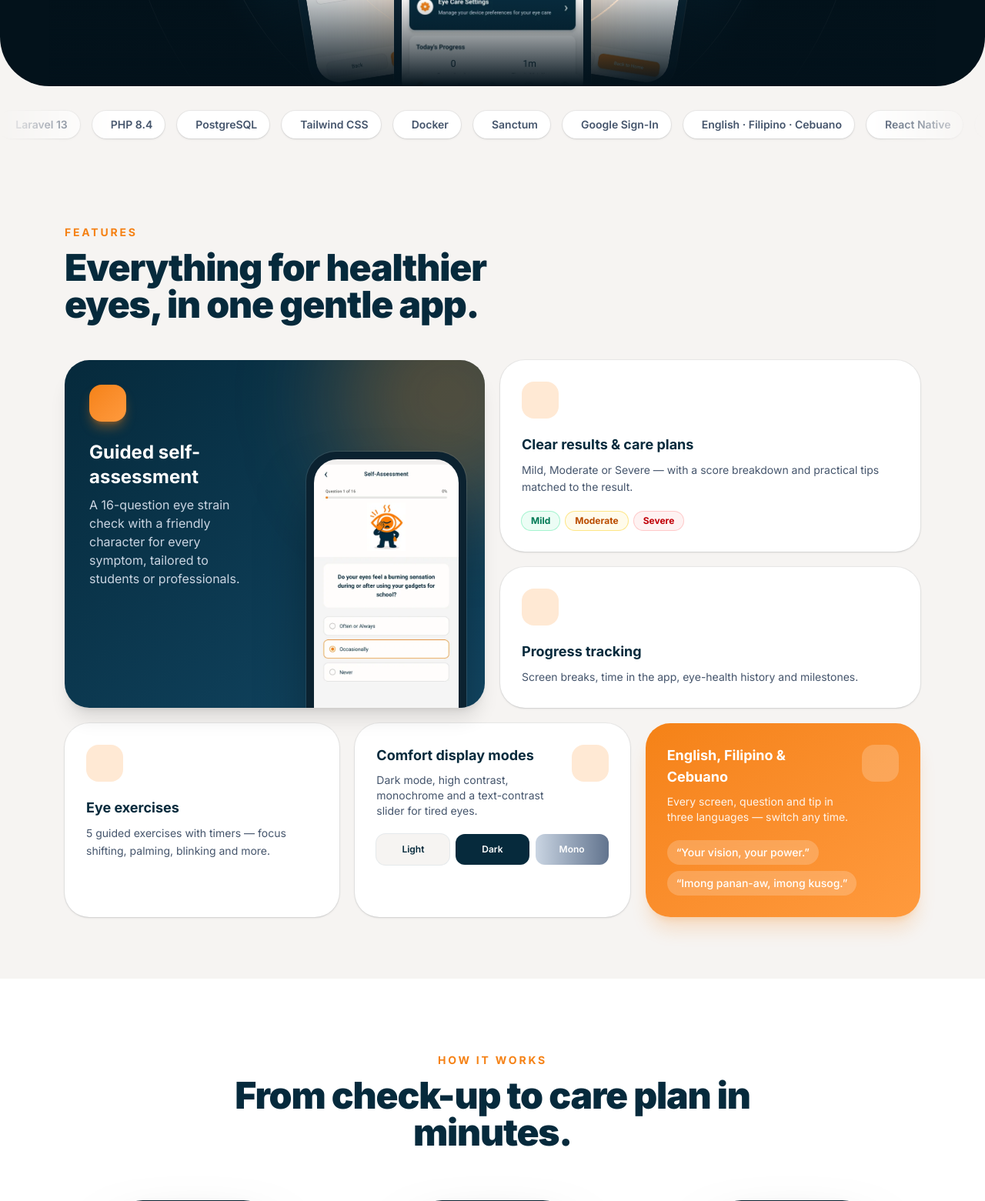
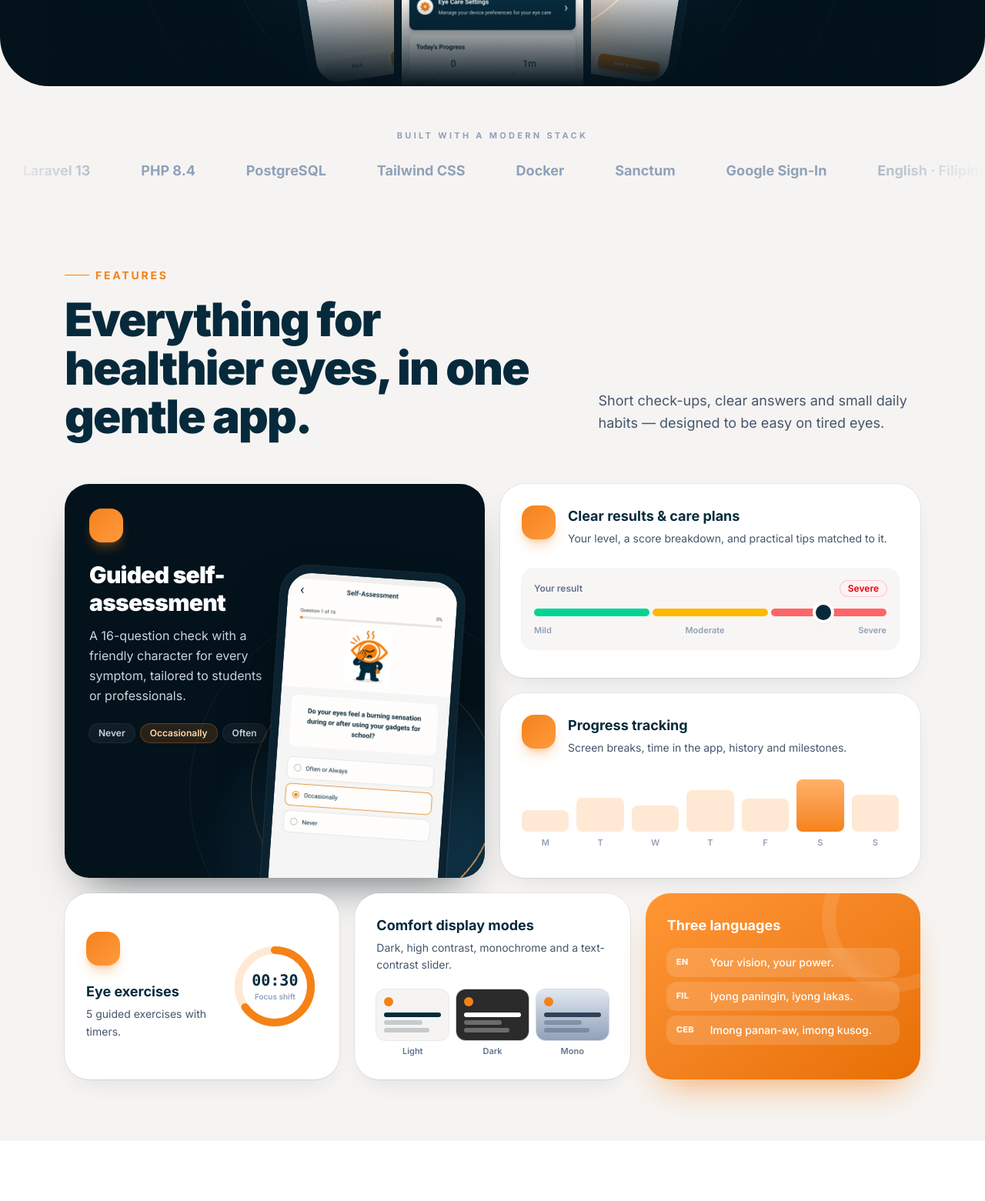
Before and after one commit to KertCainAbajo/MataKO, a Laravel app: page / in a window 1280 px wide. Shown: the part 1135-2696 px from the top of the page at 77% size. Run offline with Laravel 12, Linux system fonts and the light colour scheme; data comes from the database, SQL or seed files in the repository; style sheets or scripts are compiled from the project's sources.

Commit message:
Refresh landing page feature showcase
Replace the pill-style stack strip and text-focused feature cards with a quieter marquee and a visual bento grid featuring app-inspired previews for assessment, results, progress, exercises, display modes, and languages.

```diff
--- a/backend-app/resources/views/landing.blade.php
+++ b/backend-app/resources/views/landing.blade.php
@@ -129,81 +129,147 @@
             </div>
         </section>
 
-        {{-- Built with (endless strip) --}}
-        <section class="relative overflow-hidden py-8 [mask-image:linear-gradient(90deg,transparent,black_12%,black_88%,transparent)]" aria-label="Built with">
-            <div class="animate-marquee flex w-max gap-4 hover:[animation-play-state:paused]">
-                @foreach ([1, 2] as $copy)
-                    @foreach ($stack as [$icon, $name])
-                        <span class="inline-flex items-center gap-2 rounded-full bg-white px-4 py-2 text-sm font-semibold whitespace-nowrap text-slate-600 shadow-sm ring-1 ring-navy/5" @if ($copy === 2) aria-hidden="true" @endif>
-                            <ion-icon name="{{ $icon }}" class="text-base text-brand"></ion-icon>{{ $name }}
-                        </span>
+        {{-- Built with: a quiet logo strip --}}
+        <section class="pt-14 pb-6" aria-label="Built with">
+            <p class="text-center text-[11px] font-bold tracking-[0.3em] text-slate-400 uppercase">Built with a modern stack</p>
+            <div class="mt-6 overflow-hidden [mask-image:linear-gradient(90deg,transparent,black_15%,black_85%,transparent)]">
+                <div class="animate-marquee flex w-max items-center hover:[animation-play-state:paused]">
+                    @foreach ([1, 2] as $copy)
+                        @foreach ($stack as [$icon, $name])
+                            <span class="group inline-flex items-center gap-2.5 px-7 text-lg font-bold whitespace-nowrap text-slate-400 transition hover:text-navy" @if ($copy === 2) aria-hidden="true" @endif>
+                                <ion-icon name="{{ $icon }}" class="text-2xl transition group-hover:text-brand"></ion-icon>{{ $name }}
+                            </span>
+                        @endforeach
                     @endforeach
-                @endforeach
+                </div>
             </div>
         </section>
 
-        {{-- Features: bento grid --}}
+        {{-- Features: bento grid, each card showing a small piece of the app --}}
+        @php
+            $card = 'group relative overflow-hidden rounded-[2rem] bg-white p-7 ring-1 ring-navy/[0.06] shadow-[0_1px_2px_rgba(6,42,60,0.04),0_14px_34px_-18px_rgba(6,42,60,0.16)] transition duration-500 hover:-translate-y-1 hover:shadow-[0_34px_64px_-28px_rgba(6,42,60,0.28)] hover:ring-brand/25';
+            $badge = 'flex h-11 w-11 shrink-0 items-center justify-center rounded-2xl bg-gradient-to-br from-brand to-[#FF9A3D] text-white shadow-lg shadow-brand/30';
+        @endphp
         <section id="features" class="mx-auto max-w-6xl scroll-mt-24 px-5 py-20">
-            <div class="max-w-2xl" data-reveal>
-                <p class="text-sm font-bold tracking-[0.2em] text-brand uppercase">Features</p>
-                <h2 class="mt-3 text-4xl font-black tracking-tight sm:text-5xl">Everything for healthier eyes, in one gentle app.</h2>
+            <div class="grid items-end gap-6 lg:grid-cols-[1.6fr_1fr]" data-reveal>
+                <div>
+                    <p class="inline-flex items-center gap-2 text-sm font-bold tracking-[0.2em] text-brand uppercase"><span class="h-px w-8 bg-brand"></span>Features</p>
+                    <h2 class="mt-4 text-4xl leading-[1.05] font-black tracking-[-0.03em] sm:text-6xl">Everything for healthier eyes, in one gentle app.</h2>
+                </div>
+                <p class="text-lg leading-relaxed text-slate-600 lg:pb-2">Short check-ups, clear answers and small daily habits — designed to be easy on tired eyes.</p>
             </div>
-            <div class="mt-12 grid gap-5 lg:grid-cols-6">
-                {{-- Big: assessment --}}
-                <article class="group relative min-h-[26rem] overflow-hidden rounded-[2rem] bg-gradient-to-br from-navy to-navy-700 p-8 text-white shadow-xl lg:col-span-3 lg:row-span-2" data-reveal>
-                    <div class="pointer-events-none absolute -top-24 -right-24 h-72 w-72 rounded-full bg-brand/30 blur-3xl transition duration-700 group-hover:scale-125"></div>
-                    <span class="relative flex h-12 w-12 items-center justify-center rounded-2xl bg-gradient-to-br from-brand to-[#FF9A3D] shadow-lg shadow-brand/40"><ion-icon name="clipboard" class="text-2xl"></ion-icon></span>
-                    <h3 class="relative mt-6 max-w-[13rem] text-2xl font-bold">Guided self-assessment</h3>
-                    <p class="relative mt-2 max-w-xs text-slate-300 lg:max-w-[13rem]">A {{ $stats['questions'] }}-question eye strain check with a friendly character for every symptom, tailored to students or professionals.</p>
-                    <div class="relative mx-auto mt-8 w-52 transition duration-500 group-hover:-translate-y-3 lg:absolute lg:right-6 lg:-bottom-20 lg:mt-0 lg:w-52">{!! $phone('question', 'Assessment question') !!}</div>
+
+            <div class="mt-14 grid gap-5 lg:grid-cols-6">
+                {{-- Assessment: dark card with the iris rings and the question screen --}}
+                <article class="group relative isolate flex min-h-[32rem] flex-col overflow-hidden rounded-[2rem] bg-[#03121B] p-8 text-white shadow-[0_30px_60px_-30px_rgba(3,18,27,0.7)] lg:col-span-3 lg:row-span-2" data-reveal>
+                    <div class="pointer-events-none absolute inset-0 -z-10" aria-hidden="true">
+                        <div class="absolute inset-0 bg-[radial-gradient(ellipse_70%_60%_at_80%_95%,rgba(40,120,165,0.45),transparent_70%)]"></div>
+                        <div class="absolute right-[-6rem] bottom-[-8rem] h-[30rem] w-[30rem] rounded-full border border-white/[0.06]"></div>
+                        <div class="absolute right-[-1rem] bottom-[-3rem] h-[20rem] w-[20rem] rounded-full border border-brand/30"></div>
+                        <div class="animate-orbit absolute right-[-1rem] bottom-[-3rem] h-[20rem] w-[20rem] rounded-full bg-[conic-gradient(from_0deg,transparent_0deg,transparent_260deg,#FFB067_330deg,#F58216_360deg)] [mask-image:radial-gradient(farthest-side,transparent_calc(100%-2px),black_calc(100%-2px))]"></div>
+                    </div>
+                    <span class="{{ $badge }}"><ion-icon name="clipboard" class="text-xl"></ion-icon></span>
+                    <h3 class="mt-6 text-3xl font-black tracking-tight lg:max-w-[15rem]">Guided self-assessment</h3>
+                    <p class="mt-3 max-w-sm leading-relaxed text-slate-300 lg:max-w-[15rem]">A {{ $stats['questions'] }}-question check with a friendly character for every symptom, tailored to students or professionals.</p>
+                    <div class="mt-6 flex flex-wrap gap-2 lg:max-w-[15rem]">
+                        @foreach (['Never', 'Occasionally', 'Often'] as $index => $answer)
+                            <span @class(['rounded-full px-3 py-1 text-xs font-semibold ring-1', 'bg-brand/15 text-orange-200 ring-brand/40' => $index === 1, 'bg-white/5 text-slate-300 ring-white/10' => $index !== 1])>{{ $answer }}</span>
+                        @endforeach
+                    </div>
+                    <div class="relative mx-auto -mb-36 mt-10 w-56 rotate-[4deg] transition duration-700 group-hover:-translate-y-3 group-hover:rotate-0 lg:absolute lg:right-10 lg:-bottom-20 lg:mb-0 lg:mt-0 lg:w-60">{!! $phone('question', 'Assessment question') !!}</div>
                 </article>
-                <article class="group rounded-[2rem] bg-white p-7 shadow-sm ring-1 ring-navy/5 transition duration-300 hover:-translate-y-1 hover:shadow-2xl hover:shadow-brand/10 hover:ring-brand/30 lg:col-span-3" data-reveal>
-                    <span class="flex h-12 w-12 items-center justify-center rounded-2xl bg-brand-100 text-brand transition group-hover:bg-gradient-to-br group-hover:from-brand group-hover:to-[#FF9A3D] group-hover:text-white"><ion-icon name="pulse" class="text-2xl"></ion-icon></span>
-                    <h3 class="mt-5 text-lg font-bold">Clear results &amp; care plans</h3>
-                    <p class="mt-2 text-sm leading-relaxed text-slate-600">Mild, Moderate or Severe — with a score breakdown and practical tips matched to the result.</p>
-                    <div class="mt-5 flex gap-2 text-xs font-bold">
-                        <span class="rounded-full bg-emerald-50 px-3 py-1 text-emerald-700 ring-1 ring-emerald-200">Mild</span>
-                        <span class="rounded-full bg-amber-50 px-3 py-1 text-amber-700 ring-1 ring-amber-200">Moderate</span>
-                        <span class="rounded-full bg-red-50 px-3 py-1 text-red-700 ring-1 ring-red-200">Severe</span>
+
+                {{-- Results: severity meter --}}
+                <article class="{{ $card }} lg:col-span-3" data-reveal>
+                    <div class="flex items-start gap-4">
+                        <span class="{{ $badge }}"><ion-icon name="pulse" class="text-xl"></ion-icon></span>
+                        <div>
+                            <h3 class="text-lg font-bold">Clear results &amp; care plans</h3>
+                            <p class="mt-1 text-sm leading-relaxed text-slate-600">Your level, a score breakdown, and practical tips matched to it.</p>
+                        </div>
+                    </div>
+                    <div class="mt-7 rounded-2xl bg-[#F8F6F4] p-4 ring-1 ring-navy/5">
+                        <div class="flex items-center justify-between text-xs font-semibold"><span class="text-slate-500">Your result</span><span class="rounded-full bg-red-50 px-2.5 py-0.5 text-red-600 ring-1 ring-red-200">Severe</span></div>
+                        <div class="relative mt-4">
+                            <div class="flex h-2.5 gap-1">
+                                <span class="flex-1 rounded-full bg-emerald-400"></span><span class="flex-1 rounded-full bg-amber-400"></span><span class="flex-1 rounded-full bg-red-400"></span>
+                            </div>
+                            <span class="absolute top-1/2 left-[82%] h-5 w-5 -translate-x-1/2 -translate-y-1/2 rounded-full bg-navy ring-4 ring-white shadow-md transition-all duration-700 group-hover:left-[88%]"></span>
+                        </div>
+                        <div class="mt-2.5 flex justify-between text-[11px] font-semibold text-slate-400"><span>Mild</span><span>Moderate</span><span>Severe</span></div>
                     </div>
                 </article>
-                @foreach ([
-                    ['trending-up', 'Progress tracking', 'Screen breaks, time in the app, eye-health history and milestones.', 'lg:col-span-3'],
-                    ['eye', 'Eye exercises', $stats['exercises'].' guided exercises with timers — focus shifting, palming, blinking and more.', 'lg:col-span-2'],
-                ] as [$icon, $title, $text, $span])
-                    <article class="group rounded-[2rem] bg-white p-7 shadow-sm ring-1 ring-navy/5 transition duration-300 hover:-translate-y-1 hover:shadow-2xl hover:shadow-brand/10 hover:ring-brand/30 {{ $span }}" data-reveal>
-                        <span class="flex h-12 w-12 items-center justify-center rounded-2xl bg-brand-100 text-brand transition group-hover:bg-gradient-to-br group-hover:from-brand group-hover:to-[#FF9A3D] group-hover:text-white"><ion-icon name="{{ $icon }}" class="text-2xl"></ion-icon></span>
-                        <h3 class="mt-5 text-lg font-bold">{{ $title }}</h3>
-                        <p class="mt-2 text-sm leading-relaxed text-slate-600">{{ $text }}</p>
-                    </article>
-                @endforeach
-                <article class="group rounded-[2rem] bg-white p-7 shadow-sm ring-1 ring-navy/5 transition duration-300 hover:-translate-y-1 hover:shadow-2xl hover:shadow-brand/10 hover:ring-brand/30 lg:col-span-2" data-reveal>
-                    <div class="flex items-start justify-between gap-4">
-                        <div>
-                            <h3 class="text-lg font-bold">Comfort display modes</h3>
-                            <p class="mt-2 text-sm text-slate-600">Dark mode, high contrast, monochrome and a text-contrast slider for tired eyes.</p>
+
+                {{-- Progress: weekly bars --}}
+                <article class="{{ $card }} lg:col-span-3" data-reveal>
+                    <div class="flex items-start justify-between gap-6">
+                        <div class="flex items-start gap-4">
+                            <span class="{{ $badge }}"><ion-icon name="trending-up" class="text-xl"></ion-icon></span>
+                            <div>
+                                <h3 class="text-lg font-bold">Progress tracking</h3>
+                                <p class="mt-1 text-sm leading-relaxed text-slate-600">Screen breaks, time in the app, history and milestones.</p>
+                            </div>
                         </div>
-                        <span class="flex h-12 w-12 shrink-0 items-center justify-center rounded-2xl bg-brand-100 text-brand"><ion-icon name="contrast" class="text-2xl"></ion-icon></span>
                     </div>
-                    <div class="mt-5 grid grid-cols-3 gap-2 text-center text-xs font-semibold">
-                        <span class="rounded-xl bg-[#F6F4F2] py-3 text-navy ring-1 ring-navy/10">Light</span>
-                        <span class="rounded-xl bg-navy py-3 text-white">Dark</span>
-                        <span class="rounded-xl bg-gradient-to-r from-slate-300 to-slate-500 py-3 text-white">Mono</span>
+                    <div class="mt-6 flex h-24 items-end gap-2.5" aria-hidden="true">
+                        @foreach ([['M', 38], ['T', 60], ['W', 46], ['T', 74], ['F', 58], ['S', 92], ['S', 66]] as $index => [$day, $height])
+                            <div class="flex h-full flex-1 flex-col items-center gap-1.5">
+                                <div class="flex w-full flex-1 items-end"><div @class(['w-full origin-bottom rounded-lg transition duration-500 group-hover:scale-y-110', 'bg-gradient-to-t from-brand to-[#FFB067]' => $index === 5, 'bg-brand-100' => $index !== 5]) @style(['height: '.$height.'%'])></div></div>
+                                <span class="text-[11px] font-semibold text-slate-400">{{ $day }}</span>
+                            </div>
+                        @endforeach
                     </div>
                 </article>
-                <article class="group rounded-[2rem] bg-gradient-to-br from-brand to-[#FF9A3D] p-7 text-white shadow-xl shadow-brand/20 transition duration-300 hover:-translate-y-1 lg:col-span-2" data-reveal>
-                    <div class="flex items-start justify-between gap-4">
-                        <div>
-                            <h3 class="text-lg font-bold">English, Filipino &amp; Cebuano</h3>
-                            <p class="mt-2 text-sm text-white/90">Every screen, question and tip in three languages — switch any time.</p>
-                        </div>
-                        <span class="flex h-12 w-12 shrink-0 items-center justify-center rounded-2xl bg-white/20"><ion-icon name="language" class="text-2xl"></ion-icon></span>
+
+                {{-- Exercises: timer ring --}}
+                <article class="{{ $card }} flex items-center justify-between gap-5 lg:col-span-2" data-reveal>
+                    <div>
+                        <span class="{{ $badge }}"><ion-icon name="eye" class="text-xl"></ion-icon></span>
+                        <h3 class="mt-5 text-lg font-bold">Eye exercises</h3>
+                        <p class="mt-1 text-sm leading-relaxed text-slate-600">{{ $stats['exercises'] }} guided exercises with timers.</p>
                     </div>
-                    <div class="mt-5 flex flex-wrap gap-2 text-sm">
-                        @foreach (['“Your vision, your power.”', '“Imong panan-aw, imong kusog.”'] as $line)
-                            <span class="rounded-full bg-white/20 px-3 py-1.5 font-medium backdrop-blur">{{ $line }}</span>
+                    <div class="relative h-28 w-28 shrink-0" aria-hidden="true">
+                        <svg viewBox="0 0 100 100" class="h-full w-full -rotate-90">
+                            <circle cx="50" cy="50" r="42" fill="none" stroke="#FFE9D4" stroke-width="9"></circle>
+                            <circle cx="50" cy="50" r="42" fill="none" stroke="#F58216" stroke-width="9" stroke-linecap="round" stroke-dasharray="264" stroke-dashoffset="92" class="transition-all duration-700 group-hover:[stroke-dashoffset:40]"></circle>
+                        </svg>
+                        <div class="absolute inset-0 flex flex-col items-center justify-center"><span class="font-mono text-xl font-black">00:30</span><span class="text-[10px] font-semibold text-slate-400">Focus shift</span></div>
+                    </div>
+                </article>
+
+                {{-- Comfort modes: three mini screens --}}
+                <article class="{{ $card }} lg:col-span-2" data-reveal>
+                    <h3 class="text-lg font-bold">Comfort display modes</h3>
+                    <p class="mt-1 text-sm leading-relaxed text-slate-600">Dark, high contrast, monochrome and a text-contrast slider.</p>
+                    <div class="mt-5 grid grid-cols-3 gap-2.5" aria-hidden="true">
+                        @foreach ([['Light', 'bg-[#F6F4F2] ring-navy/10', 'bg-navy', 'bg-navy/20'], ['Dark', 'bg-[#2B2B2B] ring-black/20', 'bg-white', 'bg-white/30'], ['Mono', 'bg-gradient-to-b from-slate-200 to-slate-400 ring-slate-400/40', 'bg-slate-700', 'bg-slate-600/40']] as [$name, $surface, $ink, $line])
+                            <div class="text-center">
+                                <div class="rounded-xl p-2.5 ring-1 transition duration-500 group-hover:-translate-y-1 {{ $surface }}">
+                                    <span class="block h-3 w-3 rounded-full bg-brand"></span>
+                                    <span class="mt-2 block h-1.5 w-full rounded-full {{ $ink }}"></span>
+                                    <span class="mt-1 block h-1.5 w-2/3 rounded-full {{ $line }}"></span>
+                                    <span class="mt-1 block h-1.5 w-4/5 rounded-full {{ $line }}"></span>
+                                </div>
+                                <span class="mt-1.5 block text-[11px] font-semibold text-slate-500">{{ $name }}</span>
+                            </div>
                         @endforeach
                     </div>
+                </article>
+
+                {{-- Languages --}}
+                <article class="group relative isolate overflow-hidden rounded-[2rem] bg-gradient-to-br from-[#FF9634] to-[#E86F00] p-7 text-white shadow-[0_24px_50px_-24px_rgba(245,130,22,0.8)] transition duration-500 hover:-translate-y-1 lg:col-span-2" data-reveal>
+                    <div class="pointer-events-none absolute -top-16 -right-16 -z-10 h-48 w-48 rounded-full border-[18px] border-white/10" aria-hidden="true"></div>
+                    <div class="flex items-start justify-between">
+                        <h3 class="text-lg font-bold">Three languages</h3>
+                        <ion-icon name="language" class="text-2xl text-white/80"></ion-icon>
+                    </div>
+                    <ul class="mt-4 space-y-2 text-sm">
+                        @foreach ([['EN', 'Your vision, your power.'], ['FIL', 'Iyong paningin, iyong lakas.'], ['CEB', 'Imong panan-aw, imong kusog.']] as [$code, $line])
+                            <li class="flex items-center gap-3 rounded-xl bg-white/15 px-3 py-2 ring-1 ring-white/15 backdrop-blur transition duration-300 group-hover:bg-white/20">
+                                <span class="w-8 shrink-0 text-[11px] font-black tracking-wide text-white/80">{{ $code }}</span><span class="truncate font-medium">{{ $line }}</span>
+                            </li>
+                        @endforeach
+                    </ul>
                 </article>
             </div>
         </section>
```
